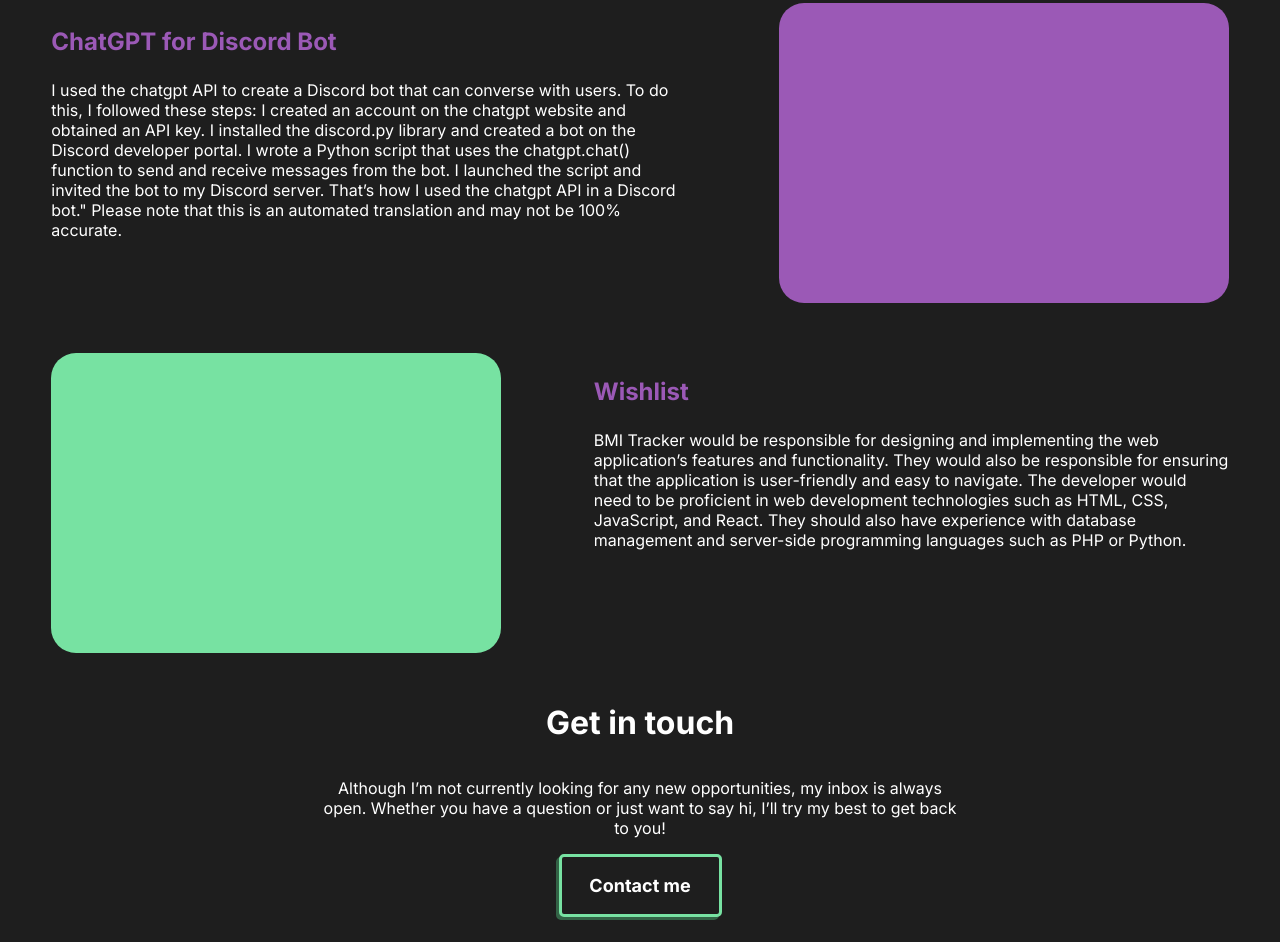
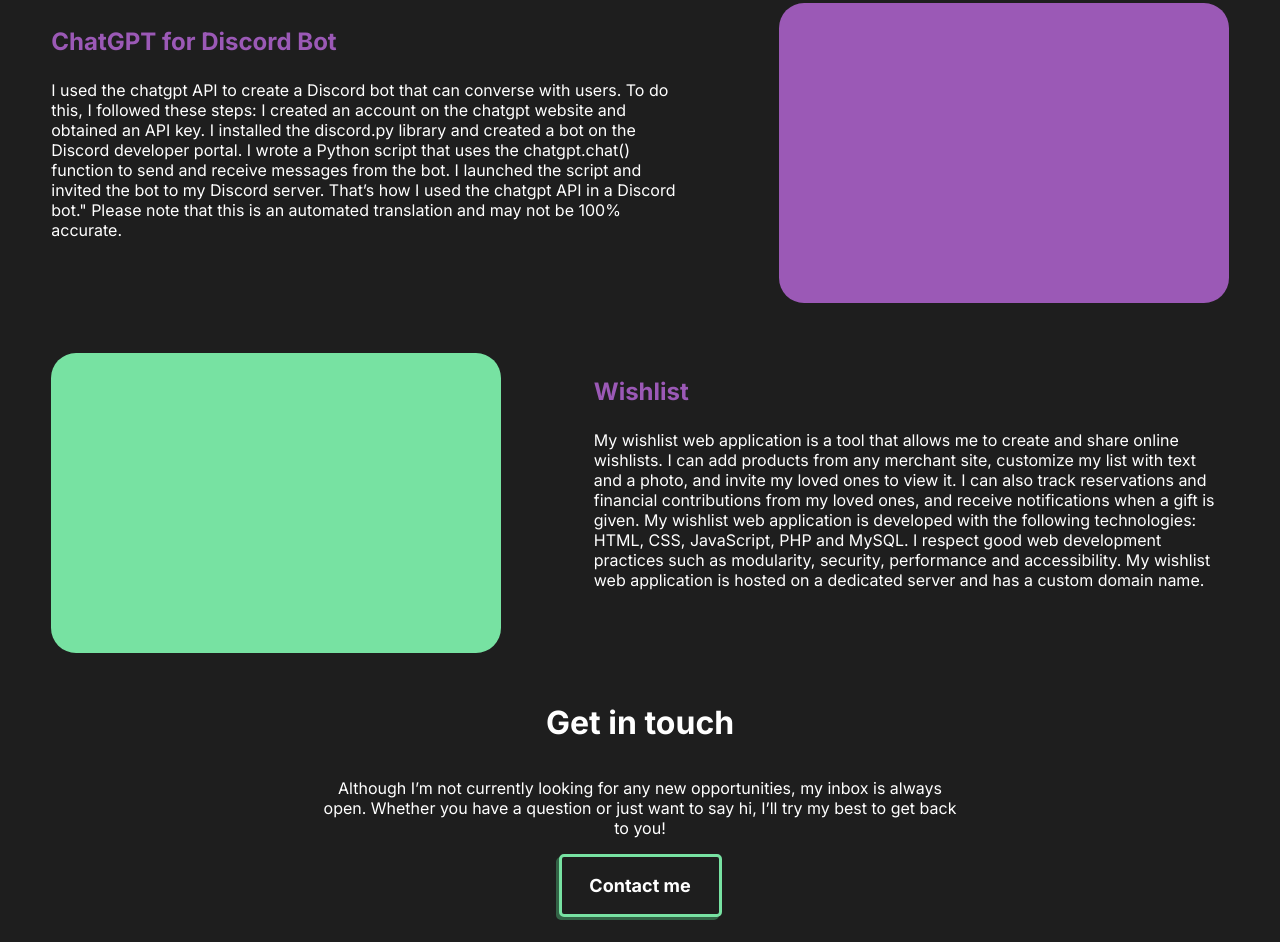
Before and after one commit to CodingSmarterWithCoffee/CodingSmarterWithCoffee.github.io, a plain HTML site: page index.html in a window 1280 px wide. Shown: the part 1834-2776 px from the top of the page. Drawn offline with Linux system fonts and the light colour scheme.

Commit message:
Update index.html

```diff
--- a/index.html
+++ b/index.html
@@ -109,7 +109,7 @@
                     <div class="resume-work">
                         <p class="title-work">Wishlist</p>
                         <p class="work-paragraph">
-                            BMI Tracker would be responsible for designing and implementing the web application’s features and functionality. They would also be responsible for ensuring that the application is user-friendly and easy to navigate. The developer would need to be proficient in web development technologies such as HTML, CSS, JavaScript, and React. They should also have experience with database management and server-side programming languages such as PHP or Python.
+                            My wishlist web application is a tool that allows me to create and share online wishlists. I can add products from any merchant site, customize my list with text and a photo, and invite my loved ones to view it. I can also track reservations and financial contributions from my loved ones, and receive notifications when a gift is given. My wishlist web application is developed with the following technologies: HTML, CSS, JavaScript, PHP and MySQL. I respect good web development practices such as modularity, security, performance and accessibility. My wishlist web application is hosted on a dedicated server and has a custom domain name.
                         </p>
                     </div>
                 </div>
```
